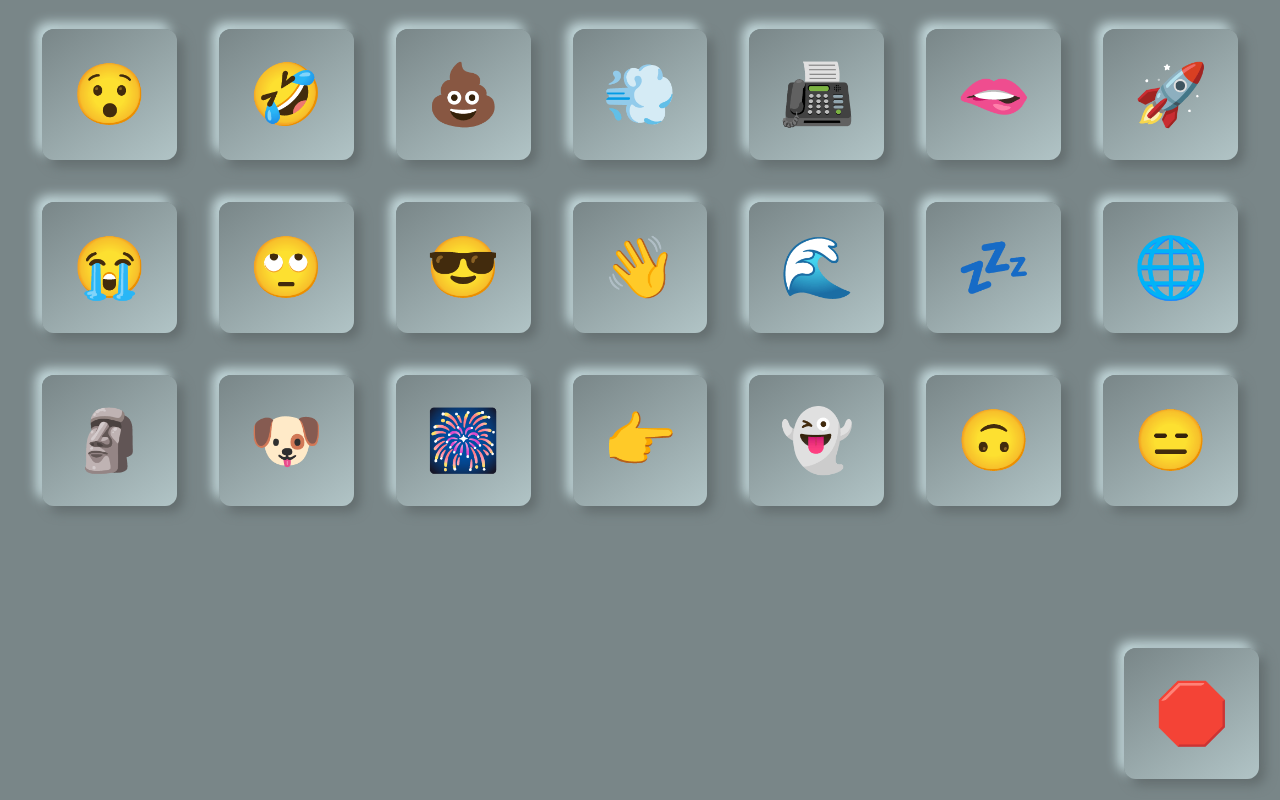
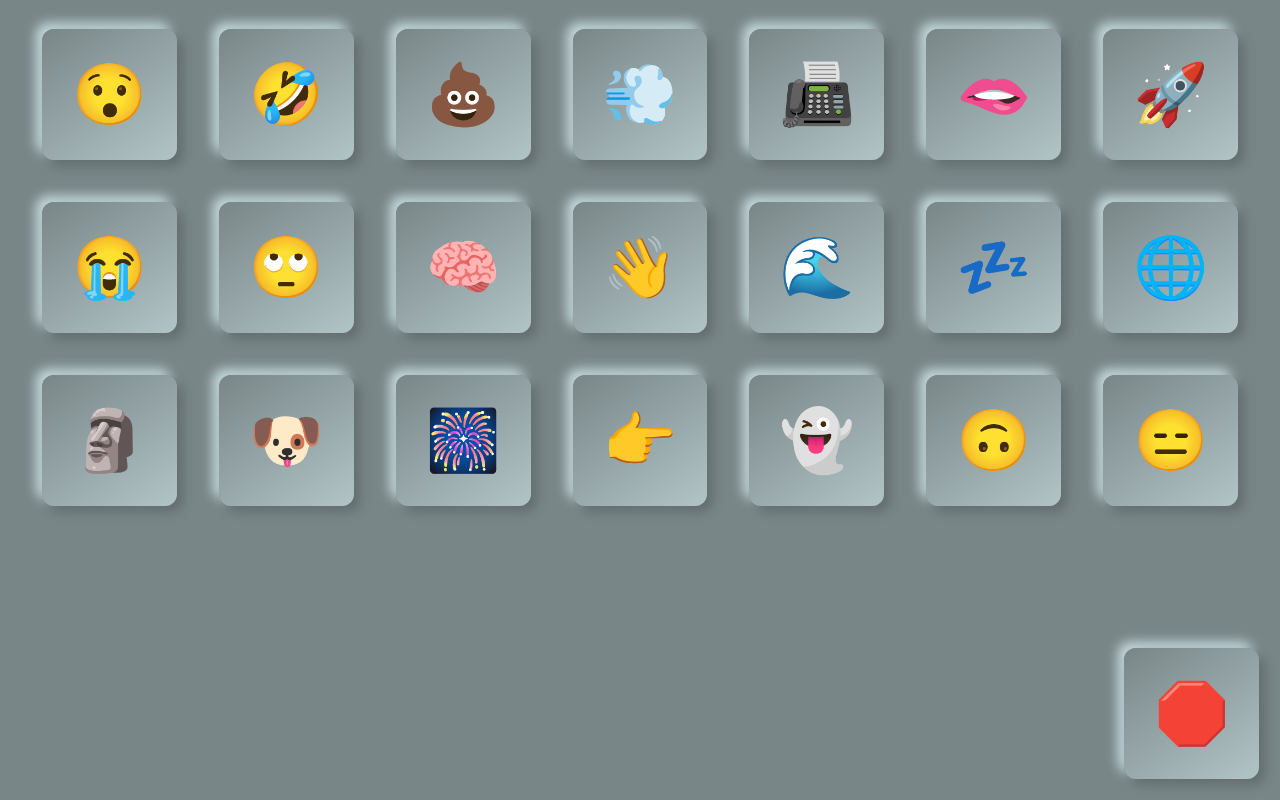
Before and after one commit to lerleyk/soundbar, a plain HTML site: page index.html in a window 1280 px wide. Drawn offline with Linux system fonts and the light colour scheme.

Commit message:
Add files via upload

```diff
--- a/index.html
+++ b/index.html
@@ -52,7 +52,7 @@
     <button data-src="kurwa-raketa.mp3">🚀</button>
     <button data-src="oh no.mp3">😭</button>
     <button data-src="ah shit.mp3">🙄</button>
-    <button data-src="galaxy-meme.mp3">😎</button>
+    <button data-src="galaxy-meme.mp3">🧠</button>
     <button data-src="end.mp3">👋</button>
     <button data-src="indian under water.mp3">🌊</button>
     <button data-src="snore.mp3">💤</button>
```
Also changed, not shown: 7 other files.
